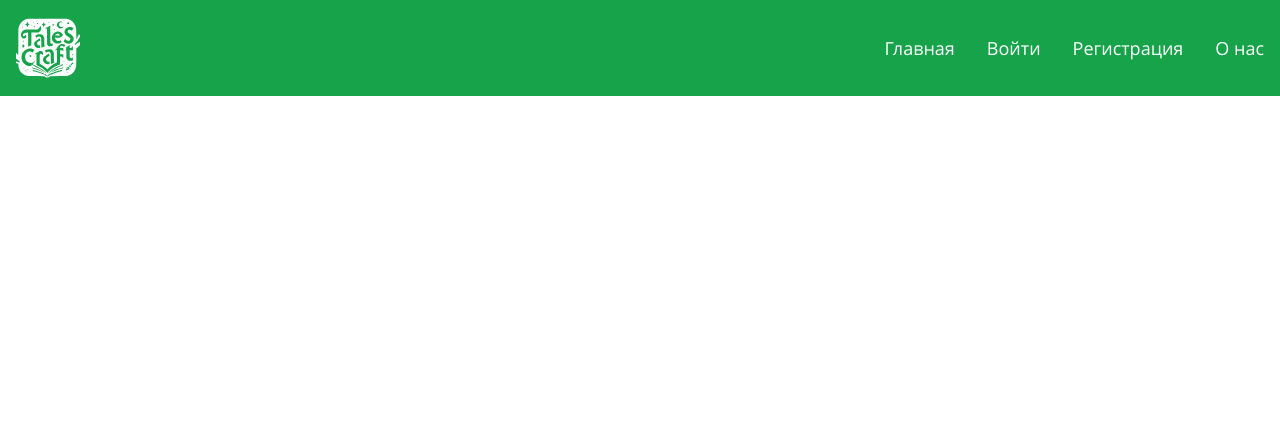
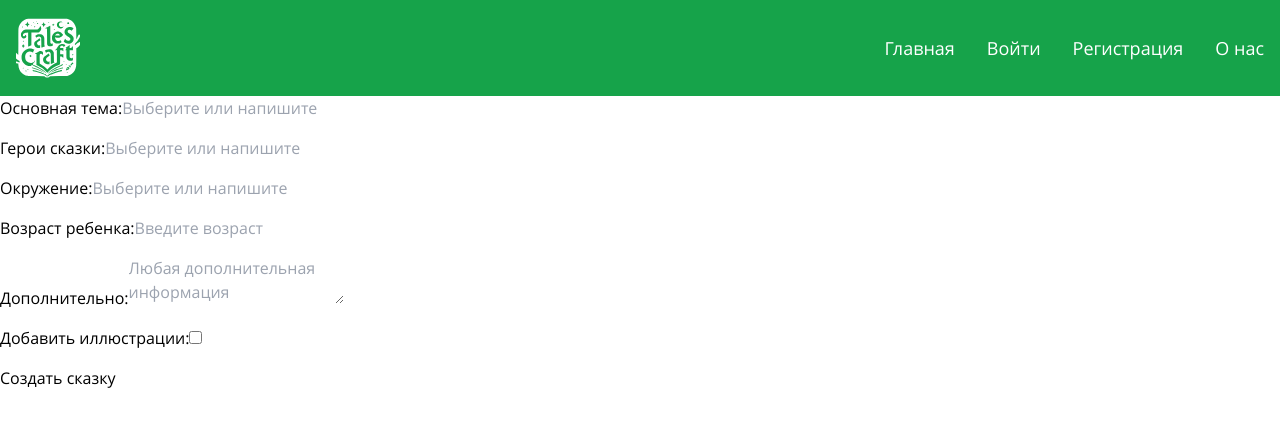
Before and after one commit to do6roetyro/Tales_Craft, a React (Create React App) app: page /create in a window 1280 px wide. Shown: the top 426 px of the page. Built offline with nearby package versions, Linux system fonts and the light colour scheme.

Commit message:
подготовил форму для генерации сказок

```diff
--- a/src/App.tsx
+++ b/src/App.tsx
@@ -4,11 +4,13 @@ import Header from "./components/Header/Header";
 import HomePage from "./pages/HomePage";
 import AboutPage from "./pages/AboutPage";
 import RegistrationPage from "./pages/RegistrationPage";
+import CreateTaleFormPage from "./pages/CreateTaleFormPage";
 import "./App.css";
 
 function App() {
   return (
     <React.Fragment>
+
         <Header
           loginButtonText="Войти"
           registrationButtonText="Регистрация"
@@ -19,7 +21,9 @@ function App() {
           <Route path="/" element={<HomePage />} />
           <Route path="/about" element={<AboutPage />} />
           <Route path="/registration" element={<RegistrationPage />} />
+          <Route path="/create" element={<CreateTaleFormPage />} />
         </Routes>
+
     </React.Fragment>
   );
 }
--- a/src/components/Header/Header.tsx
+++ b/src/components/Header/Header.tsx
@@ -6,7 +6,7 @@ import IconButton from "@mui/material/IconButton";
 import MenuIcon from "@mui/icons-material/Menu";
 import CloseIcon from "@mui/icons-material/Close";
 import Drawer from "@mui/material/Drawer";
-import { Link } from "react-router-dom";
+import Navigation from "./Navigation";
 
 interface HeaderProps {
   loginButtonText: string;
@@ -51,52 +51,29 @@ const Header: React.FC<HeaderProps> = ({
       >
         {isDrawerOpen ? <CloseIcon /> : <MenuIcon />}
       </IconButton>
-      <nav className="hidden md:flex items-center gap-8">
-    <Link to="/" className="text-lg hover:text-gray-300">
-      {homeButtonText}
-    </Link>
-    <button onClick={openLoginModal} className="text-lg hover:text-gray-300">
-      {loginButtonText}
-    </button>
-    <Link to="/registration" className="text-lg hover:text-gray-300">
-      {registrationButtonText}
-    </Link>
-    <Link to="/about" className="text-lg hover:text-gray-300">
-      {aboutButtonText}
-    </Link>
-  </nav>
+      {/* Это навигация для разрешения выше 768 px */}
+      <Navigation
+        homeButtonText={homeButtonText}
+        loginButtonText={loginButtonText}
+        registrationButtonText={registrationButtonText}
+        aboutButtonText={aboutButtonText}
+        onLoginClick={openLoginModal}
+      />
       <Drawer anchor="right" open={isDrawerOpen} onClose={toggleDrawer(false)}>
         <div
           role="presentation"
           onClick={toggleDrawer(false)}
           onKeyDown={toggleDrawer(false)}
         >
-          <nav className="flex flex-col items-start  p-4">
-            <Link
-              to="/"
-              className="mt-4 text-lg text-black hover:text-gray-400"
-            >
-              {homeButtonText}
-            </Link>
-            <button
-              onClick={openLoginModal}
-              className="mt-4 text-lg text-black hover:text-gray-400"
-            >
-              {loginButtonText}
-            </button>
-            <Link
-              to="/registration"
-              className="mt-4 text-lg text-black hover:text-gray-400"
-            >
-              {registrationButtonText}
-            </Link>
-            <Link
-              to="/about"
-              className="mt-4 text-lg text-black hover:text-gray-400"
-            >
-              {aboutButtonText}
-            </Link>
-          </nav>
+          {/* Это навигация для разрешения мобильных устройств ниже 768 px */}
+          <Navigation
+            homeButtonText={homeButtonText}
+            loginButtonText={loginButtonText}
+            registrationButtonText={registrationButtonText}
+            aboutButtonText={aboutButtonText}
+            onLoginClick={openLoginModal}
+            vertical={true}
+          />
         </div>
       </Drawer>
       <Modal isOpen={isLoginModalOpen} onClose={closeLoginModal}>
--- /dev/null
+++ b/src/components/Header/Navigation.tsx
@@ -0,0 +1,43 @@
+import React from "react";
+import { Link } from "react-router-dom";
+
+interface NavigationProps {
+  homeButtonText: string;
+  loginButtonText: string;
+  registrationButtonText: string;
+  aboutButtonText: string;
+  onLoginClick: () => void;
+  vertical?: boolean;
+}
+
+const Navigation: React.FC<NavigationProps> = ({
+  homeButtonText,
+  loginButtonText,
+  registrationButtonText,
+  aboutButtonText,
+  onLoginClick,
+  vertical = false,
+}) => {
+  const navigationClass = vertical
+    ? "flex flex-col items-start p-4"
+    : "hidden md:flex items-center gap-8";
+
+  return (
+    <nav className={navigationClass}>
+      <Link to="/" className="text-lg hover:text-gray-300">
+        {homeButtonText}
+      </Link>
+      <button onClick={onLoginClick} className="text-lg hover:text-gray-300">
+        {loginButtonText}
+      </button>
+      <Link to="/registration" className="text-lg hover:text-gray-300">
+        {registrationButtonText}
+      </Link>
+      <Link to="/about" className="text-lg hover:text-gray-300">
+        {aboutButtonText}
+      </Link>
+    </nav>
+  );
+};
+
+export default Navigation;
--- /dev/null
+++ b/src/pages/CreateTaleFormPage.tsx
@@ -0,0 +1,163 @@
+import React, { useState } from "react";
+
+// Определение типов для состояния формы
+interface FormData {
+  theme: string;
+  heroes: string;
+  environment: string;
+  plot: string;
+  age: string;
+  additional: string;
+  illustrations: boolean;
+}
+
+// Предопределенные данные для списков
+const themes = [
+  "Приключение в заброшенном замке",
+  "Спасение королевства от дракона",
+  "Поиск сокровищ в таинственном лесу",
+  "Магическое путешествие через разные миры",
+  "Путешествие на необитаемый остров",
+  "Приключение в океане",
+  "Два друга спасают своих друзей из беды",
+  "Путешествие на море",
+];
+const heroes = ["Рыцарь", "Волшебник", "Эльф", "Дракон"];
+const environments = ["Лес", "Замок", "Пустыня", "Океан"];
+
+const CreateTaleFormPage: React.FC = () => {
+  const [formData, setFormData] = useState<FormData>({
+    theme: "",
+    heroes: "",
+    environment: "",
+    plot: "",
+    age: "",
+    additional: "",
+    illustrations: false,
+  });
+
+  const handleChange = (
+    e: React.ChangeEvent<
+      HTMLInputElement | HTMLTextAreaElement | HTMLSelectElement
+    >
+  ) => {
+    const target = e.target as HTMLInputElement; // Type assertion here
+    const { name, value, type, checked } = target;
+    setFormData((prev) => ({
+      ...prev,
+      [name]: type === "checkbox" ? checked : value,
+    }));
+  };
+
+  const handleSubmit = (e: React.FormEvent) => {
+    e.preventDefault();
+    console.log(formData);
+    // Здесь будет логика отправки данных формы
+  };
+
+  return (
+    <form onSubmit={handleSubmit} className="space-y-4">
+      <div>
+        <label>
+          Основная тема:
+          <input
+            list="themes"
+            name="theme"
+            value={formData.theme}
+            onChange={handleChange}
+            placeholder="Выберите или напишите свою"
+            className="input"
+          />
+          <datalist id="themes">
+            {themes.map((theme, index) => (
+              <option key={index} value={theme} />
+            ))}
+          </datalist>
+        </label>
+      </div>
+
+      <div>
+        <label>
+          Герои сказки:
+          <input
+            list="heroes"
+            name="heroes"
+            value={formData.heroes}
+            onChange={handleChange}
+            placeholder="Выберите или напишите своих"
+            className="input"
+          />
+          <datalist id="heroes">
+            {heroes.map((hero, index) => (
+              <option key={index} value={hero} />
+            ))}
+          </datalist>
+        </label>
+      </div>
+
+      <div>
+        <label>
+          Окружение:
+          <input
+            list="environments"
+            name="environment"
+            value={formData.environment}
+            onChange={handleChange}
+            placeholder="Выберите или напишите свое"
+            className="input"
+          />
+          <datalist id="environments">
+            {environments.map((environment, index) => (
+              <option key={index} value={environment} />
+            ))}
+          </datalist>
+        </label>
+      </div>
+      <div>
+        <label>
+          Возраст ребенка:
+          <input
+            type="number"
+            name="age"
+            value={formData.age}
+            onChange={handleChange}
+            placeholder="Введите возраст"
+            className="input"
+          />
+        </label>
+      </div>
+
+      <div>
+        <label>
+          Дополнительно:
+          <textarea
+            name="additional"
+            value={formData.additional}
+            onChange={handleChange}
+            placeholder="Любая дополнительная информация"
+            className="textarea"
+          />
+        </label>
+      </div>
+
+      <div>
+        <label>
+          Добавить иллюстрации:
+          <input
+            type="checkbox"
+            name="illustrations"
+            checked={formData.illustrations}
+            onChange={handleChange}
+            className="checkbox"
+          />
+        </label>
+      </div>
+
+      <button type="submit" className="button">
+        Создать сказку
+      </button>
+    </form>
+  );
+};
+
+export default CreateTaleFormPage;
--- a/src/pages/HomePage.tsx
+++ b/src/pages/HomePage.tsx
@@ -1,14 +1,20 @@
-import React from 'react';
+import React from "react";
+import { Link } from "react-router-dom";
 
 const HomePage: React.FC = () => {
   return (
     <div className="bg-gradient-to-r from-blue-100 to-blue-300 h-screen flex flex-col justify-center items-center text-center px-4">
-    <h2 className="text-5xl text-blue-800 font-bold mb-4">Tales Craft</h2>
-    <p className="text-2xl text-blue-700 mb-8">Создай своё сказочное путешествие</p>
-    <button className="bg-blue-500 text-white font-bold py-3 px-6 rounded-lg hover:bg-blue-600 transition duration-300 ease-in-out">
-      Начните своё путешествие!
-    </button>
-  </div>
+      <h2 className="text-5xl text-blue-800 font-bold mb-4">Tales Craft</h2>
+      <p className="text-2xl text-blue-700 mb-8">
+        Создай своё сказочное путешествие
+      </p>
+      <Link
+        to="/create"
+        className="bg-blue-500 text-white font-bold py-3 px-6 rounded-lg hover:bg-blue-600 transition duration-300 ease-in-out"
+      >
+        Начните своё путешествие!
+      </Link>
+    </div>
   );
 };
 
--- a/src/pages/RegistrationPage.tsx
+++ b/src/pages/RegistrationPage.tsx
@@ -81,7 +81,7 @@ const RegistrationPage: React.FC = () => {
       )}
 
       <input
-        type="text"
+        type="email"
         id="email"
         name="email"
         placeholder="Email"
```
Also changed, not shown: src/logo.svg (deleted). Lines whose indentation alone changed are shown as unchanged.
